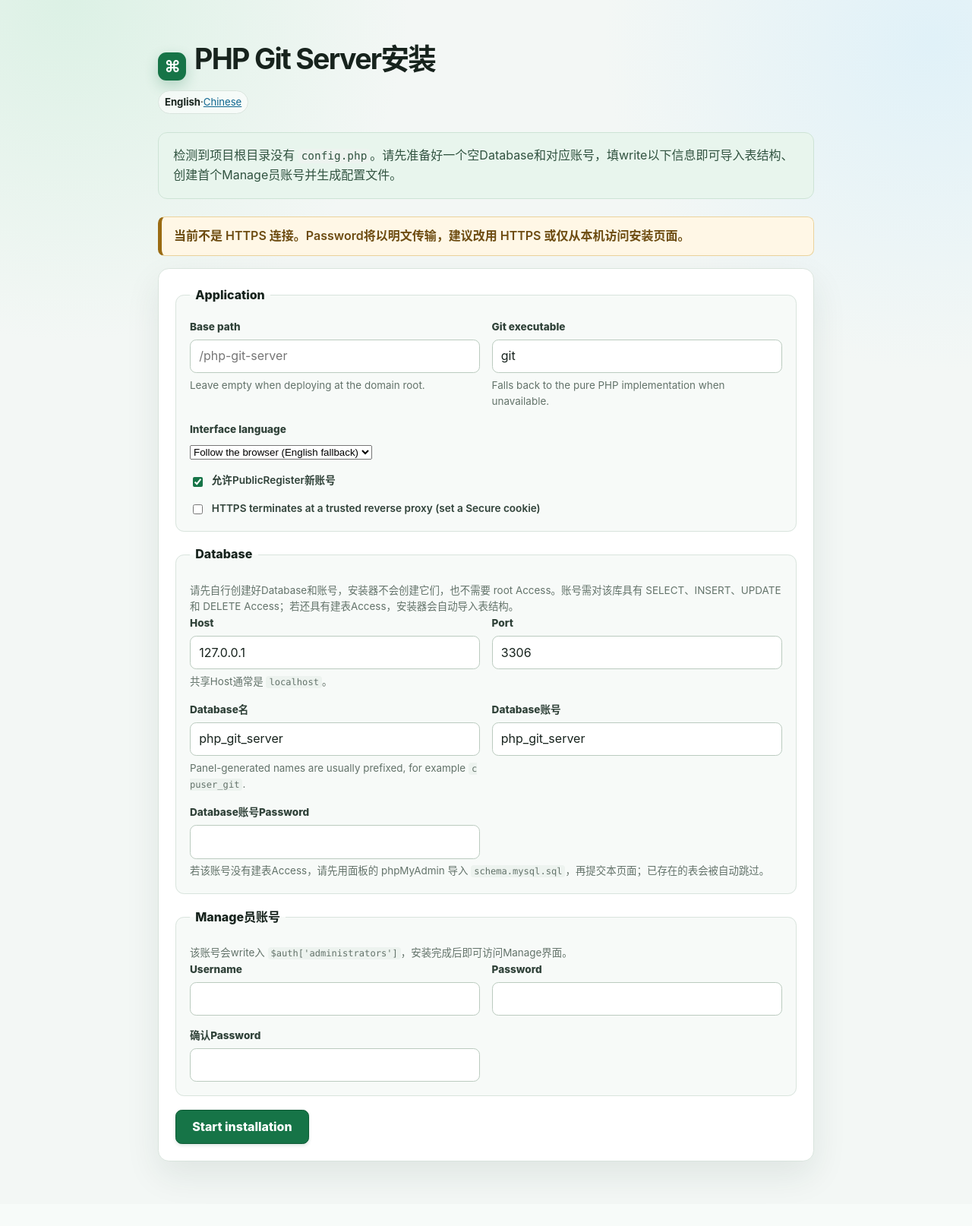
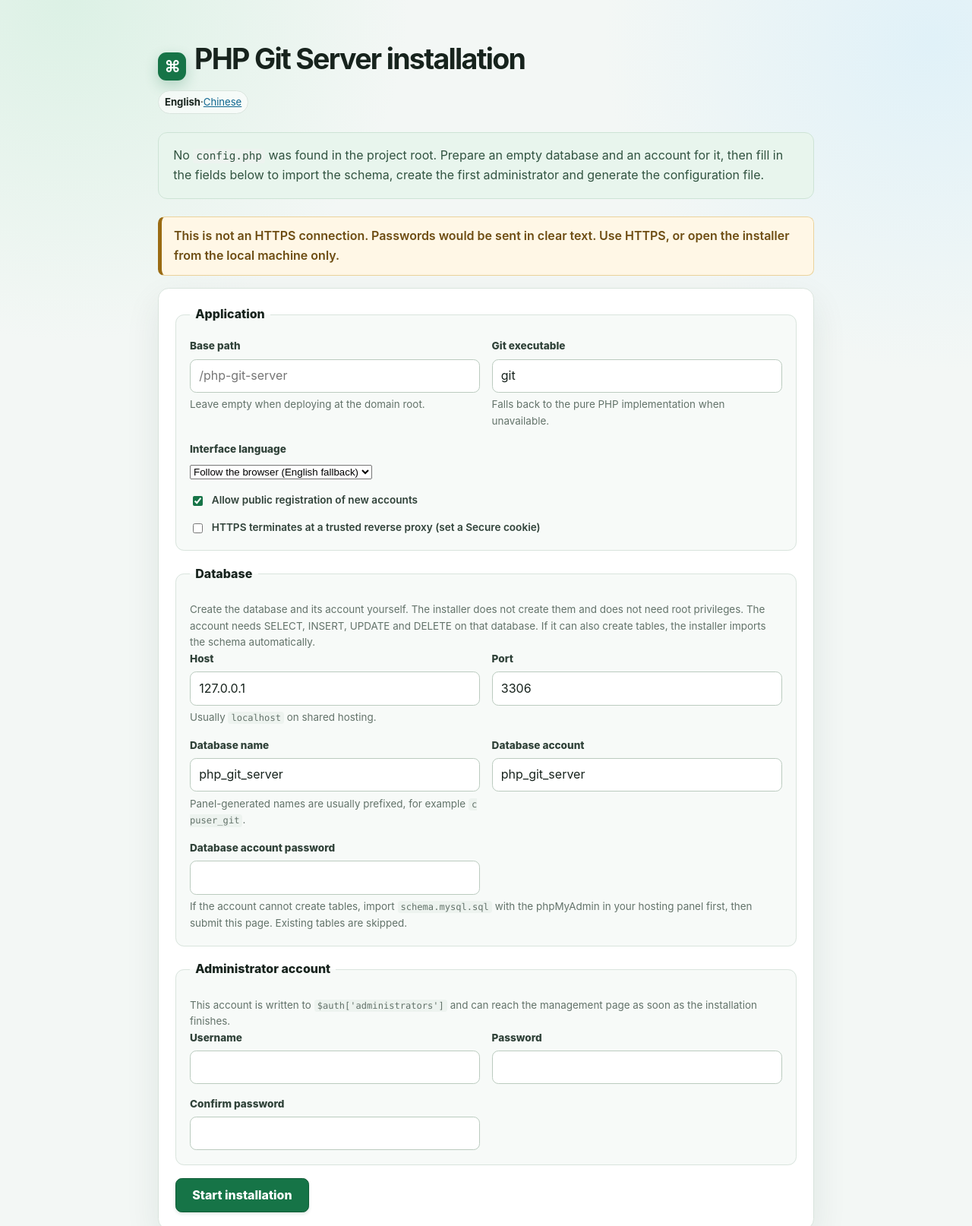
Before and after one commit to hanyixuanten/php-git-server, a PHP site: page /install.php in a window 1280 px wide. Shown: the top 1614 px of the page at 76% size. Before the commit the page ends 1553 px from the top, so only its background shows below. Run offline with PHP 8.4, Linux system fonts and the light colour scheme.

Commit message:
finish translate support

```diff
--- a/install.php
+++ b/install.php
@@ -303,7 +303,7 @@ function install_run($input) {
                 'errors' => array(t('install.error_delete_privilege')),
                 'steps' => $steps);
         }
-        $steps[] = array('success', t('install.step_privileges'));
+        $steps[] = array('success', t('install.step_privileges_ok'));
 
         $administrator = install_create_administrator(
             $connection, $input['admin_username'], $input['admin_password']);
@@ -344,7 +344,7 @@ form { padding:1.35rem;border:1px solid var(--line);border-radius:.9rem;backgrou
 </style>
 </head>
 <body>
-<h1>PHP Git 服务器安装</h1>
+<h1>__INSTALL_HEADING__</h1>
 HTML;
     echo i18n_language_switcher(install_page_url())."\n";
 }
@@ -352,23 +352,19 @@ HTML;
 function install_send_form($input, $errors) {
     $token = install_csrf_token();
     if ($token === FALSE) {
-        echo '<p class="notice notice-error">当前无法初始化安全会话，无法继续安装。</p>' ."\n";
+        echo '<p class="notice notice-error">'.install_escape(t('install.session_unavailable')).'</p>' ."\n";
         return;
     }
 
-    echo '<p class="lead">检测到项目根目录没有 <code>config.php</code>。请先准备好一个空数据库'
-        .'和对应账号，填写以下信息即可导入表结构、创建首个管理员账号并生成配置文件。</p>' ."\n";
+    echo '<p class="lead">'.t('install.lead').'</p>' ."\n";
     if (!install_request_is_https()) {
-        echo '<p class="notice notice-warning">当前不是 HTTPS 连接。密码将以明文传输，'
-            .'建议改用 HTTPS 或仅从本机访问安装页面。</p>' ."\n";
+        echo '<p class="notice notice-warning">'.t('install.warning_http').'</p>' ."\n";
     }
     if (!extension_loaded('pdo_mysql')) {
-        echo '<p class="notice notice-error">PHP 未启用 <code>pdo_mysql</code> 扩展，'
-            .'安装无法继续。请先安装该扩展并重启 PHP。</p>' ."\n";
+        echo '<p class="notice notice-error">'.t('install.error_no_pdo_mysql').'</p>' ."\n";
     }
     if (!is_writable(__DIR__)) {
-        echo '<p class="notice notice-error">项目目录不可写，无法生成 <code>config.php</code>。'
-            .'请调整目录权限后刷新。</p>' ."\n";
+        echo '<p class="notice notice-error">'.t('install.error_not_writable').'</p>' ."\n";
     }
     if (!empty($errors)) {
         echo '<div class="notice notice-error"><ul>' ."\n";
@@ -381,87 +377,82 @@ function install_send_form($input, $errors) {
     echo '<form method="post" action="'.install_escape(install_page_url()).'">' ."\n";
     echo '<input type="hidden" name="csrf_token" value="'.install_escape($token).'">' ."\n";
 
-    echo '<fieldset><legend>应用</legend><div class="grid">' ."\n";
-    echo '<div><label for="url_base">基础路径</label>'
+    echo '<fieldset><legend>'.install_escape(t('install.legend_application')).'</legend><div class="grid">' ."\n";
+    echo '<div><label for="url_base">'.install_escape(t('install.label_url_base')).'</label>'
         .'<input id="url_base" name="url_base" type="text" value="'
         .install_escape($input['url_base']).'" placeholder="/php-git-server">'
-        .'<p class="hint">部署在域名根路径时留空。</p></div>' ."\n";
-    echo '<div><label for="git_executable">Git 可执行文件</label>'
+        .'<p class="hint">'.t('install.hint_url_base').'</p></div>' ."\n";
+    echo '<div><label for="git_executable">'.install_escape(t('install.label_git_executable')).'</label>'
         .'<input id="git_executable" name="git_executable" type="text" value="'
         .install_escape($input['git_executable']).'" required>'
-        .'<p class="hint">不可用时会回退到纯 PHP 实现。</p></div>' ."\n";
+        .'<p class="hint">'.t('install.hint_git_executable').'</p></div>' ."\n";
     echo '<div><label for="language">'.install_escape(t('install.label_language')).'</label>'
         .'<select id="language" name="language">'
         .'<option value=""'.($input['language'] === '' ? ' selected' : '').'>'
         .install_escape(t('install.language_auto')).'</option>'
-        .'<option value="en"'.($input['language'] === 'en' ? ' selected' : '').'>English</option>'
-        .'<option value="zh"'.($input['language'] === 'zh' ? ' selected' : '').'>中文</option>'
+        .'<option value="en"'.($input['language'] === 'en' ? ' selected' : '').'>'.install_escape(t('install.language_en')).'</option>'
+        .'<option value="zh"'.($input['language'] === 'zh' ? ' selected' : '').'>'.install_escape(t('install.language_zh')).'</option>'
         .'</select></div>' ."\n";
     echo '</div><div class="check"><input id="registration_enabled" name="registration_enabled" '
         .'type="checkbox" value="1"'.($input['registration_enabled'] ? ' checked' : '').'>'
-        .'<label for="registration_enabled">允许公开注册新账号</label></div>' ."\n";
+        .'<label for="registration_enabled">'.install_escape(t('install.label_registration_enabled')).'</label></div>' ."\n";
     echo '<div class="check"><input id="session_cookie_secure" name="session_cookie_secure" '
         .'type="checkbox" value="1"'.($input['session_cookie_secure'] ? ' checked' : '').'>'
-        .'<label for="session_cookie_secure">HTTPS 在可信反向代理终止（设置 Secure Cookie）</label>'
+        .'<label for="session_cookie_secure">'.install_escape(t('install.label_session_cookie_secure')).'</label>'
         .'</div></fieldset>' ."\n";
 
-    echo '<fieldset><legend>数据库</legend>' ."\n";
-    echo '<p class="hint">请先自行创建好数据库和账号，安装器不会创建它们，也不需要 root 权限。'
-        .'账号需对该库具有 SELECT、INSERT、UPDATE 和 DELETE 权限；'
-        .'若还具有建表权限，安装器会自动导入表结构。</p>' ."\n";
+    echo '<fieldset><legend>'.install_escape(t('install.legend_database')).'</legend>' ."\n";
+    echo '<p class="hint">'.t('install.hint_database').'</p>' ."\n";
     echo '<div class="grid">' ."\n";
-    echo '<div><label for="db_host">主机</label><input id="db_host" name="db_host" type="text" '
+    echo '<div><label for="db_host">'.install_escape(t('install.label_db_host')).'</label><input id="db_host" name="db_host" type="text" '
         .'value="'.install_escape($input['db_host']).'" required>'
-        .'<p class="hint">共享主机通常是 <code>localhost</code>。</p></div>' ."\n";
-    echo '<div><label for="db_port">端口</label><input id="db_port" name="db_port" '
+        .'<p class="hint">'.t('install.hint_db_host').'</p></div>' ."\n";
+    echo '<div><label for="db_port">'.install_escape(t('install.label_db_port')).'</label><input id="db_port" name="db_port" '
         .'type="number" min="1" max="65535" value="'.install_escape($input['db_port'])
         .'" required></div>' ."\n";
-    echo '<div><label for="db_name">数据库名</label><input id="db_name" name="db_name" '
+    echo '<div><label for="db_name">'.install_escape(t('install.label_db_name')).'</label><input id="db_name" name="db_name" '
         .'type="text" value="'.install_escape($input['db_name']).'" required>'
-        .'<p class="hint">面板生成的名称通常带前缀，例如 <code>cpuser_git</code>。</p></div>' ."\n";
-    echo '<div><label for="db_user">数据库账号</label><input id="db_user" name="db_user" '
+        .'<p class="hint">'.t('install.hint_db_name').'</p></div>' ."\n";
+    echo '<div><label for="db_user">'.install_escape(t('install.label_db_user')).'</label><input id="db_user" name="db_user" '
         .'type="text" value="'.install_escape($input['db_user']).'" required></div>' ."\n";
-    echo '<div><label for="db_password">数据库账号密码</label><input id="db_password" '
+    echo '<div><label for="db_password">'.install_escape(t('install.label_db_password')).'</label><input id="db_password" '
         .'name="db_password" type="password" autocomplete="new-password" required></div>' ."\n";
     echo '</div>' ."\n";
-    echo '<p class="hint">若该账号没有建表权限，请先用面板的 phpMyAdmin 导入 '
-        .'<code>schema.mysql.sql</code>，再提交本页面；已存在的表会被自动跳过。</p>' ."\n";
+    echo '<p class="hint">'.t('install.hint_schema_import').'</p>' ."\n";
     echo '</fieldset>' ."\n";
 
-    echo '<fieldset><legend>管理员账号</legend>' ."\n";
-    echo '<p class="hint">该账号会写入 <code>$auth[\'administrators\']</code>，'
-        .'安装完成后即可访问管理界面。</p>' ."\n";
+    echo '<fieldset><legend>'.install_escape(t('install.legend_administrator')).'</legend>' ."\n";
+    echo '<p class="hint">'.t('install.hint_administrator').'</p>' ."\n";
     echo '<div class="grid">' ."\n";
-    echo '<div><label for="admin_username">用户名</label><input id="admin_username" '
+    echo '<div><label for="admin_username">'.install_escape(t('install.label_admin_username')).'</label><input id="admin_username" '
         .'name="admin_username" type="text" minlength="3" maxlength="64" value="'
         .install_escape($input['admin_username']).'" autocomplete="off" required></div>' ."\n";
-    echo '<div><label for="admin_password">密码</label><input id="admin_password" '
+    echo '<div><label for="admin_password">'.install_escape(t('install.label_admin_password')).'</label><input id="admin_password" '
         .'name="admin_password" type="password" minlength="8" maxlength="72" '
         .'autocomplete="new-password" required></div>' ."\n";
-    echo '<div><label for="admin_password_confirmation">确认密码</label>'
+    echo '<div><label for="admin_password_confirmation">'.install_escape(t('install.label_admin_password_confirmation')).'</label>'
         .'<input id="admin_password_confirmation" name="admin_password_confirmation" '
         .'type="password" minlength="8" maxlength="72" autocomplete="new-password" required>'
         .'</div>' ."\n";
     echo '</div></fieldset>' ."\n";
 
-    echo '<button type="submit">开始安装</button>' ."\n";
+    echo '<button type="submit">'.install_escape(t('install.button_submit')).'</button>' ."\n";
     echo '</form>' ."\n";
 }
 
 function install_send_result($steps) {
-    echo '<p class="notice notice-success">安装完成。</p>' ."\n";
+    echo '<p class="notice notice-success">'.install_escape(t('install.complete')).'</p>' ."\n";
     foreach ($steps as $step) {
         echo '<p class="notice notice-'.install_escape($step[0]).'">'
             .install_escape($step[1]).'</p>' ."\n";
     }
 
-    echo '<h2>请立即完成以下操作</h2>' ."\n";
-    echo '<p>删除安装脚本，避免它在配置被移除后再次可用。有 shell 时执行：</p>' ."\n";
+    echo '<h2>'.install_escape(t('install.next_steps_title')).'</h2>' ."\n";
+    echo '<p>'.install_escape(t('install.next_steps_remove')).'</p>' ."\n";
     echo '<pre><code>rm install.php</code></pre>' ."\n";
-    echo '<p>共享主机可用面板的文件管理器或 FTP 直接删除 <code>install.php</code>。</p>' ."\n";
-    echo '<p>确认 <code>config.php</code> 仅应用进程可读，并检查 <code>repos</code> 目录权限。'
-        .'详细说明见 <code>usage.md</code>。</p>' ."\n";
-    echo '<p><a href="'.install_escape(install_home_url()).'">进入首页并登录</a></p>' ."\n";
+    echo '<p>'.t('install.next_steps_shared_hosting').'</p>' ."\n";
+    echo '<p>'.t('install.next_steps_permissions').'</p>' ."\n";
+    echo '<p><a href="'.install_escape(install_home_url()).'">'.install_escape(t('install.link_home')).'</a></p>' ."\n";
 }
 
 function install_send_foot() {
--- a/lib/i18n.php
+++ b/lib/i18n.php
@@ -166,6 +166,7 @@ function i18n_language_switcher($url) {
 function i18n_translate_markup($markup) {
     $markup = str_replace('__LANG__', htmlspecialchars(i18n_html_lang(), ENT_QUOTES, 'UTF-8'), $markup);
     $markup = str_replace('__TITLE__', htmlspecialchars(t('install.title'), ENT_QUOTES, 'UTF-8'), $markup);
+    $markup = str_replace('__INSTALL_HEADING__', htmlspecialchars(t('install.heading'), ENT_QUOTES, 'UTF-8'), $markup);
     if (i18n_language() === 'en') {
         $catalog = i18n_catalog_zh();
         $english = i18n_catalog_en();
```
Also changed, not shown: manage.php (+54 -54 lines).
